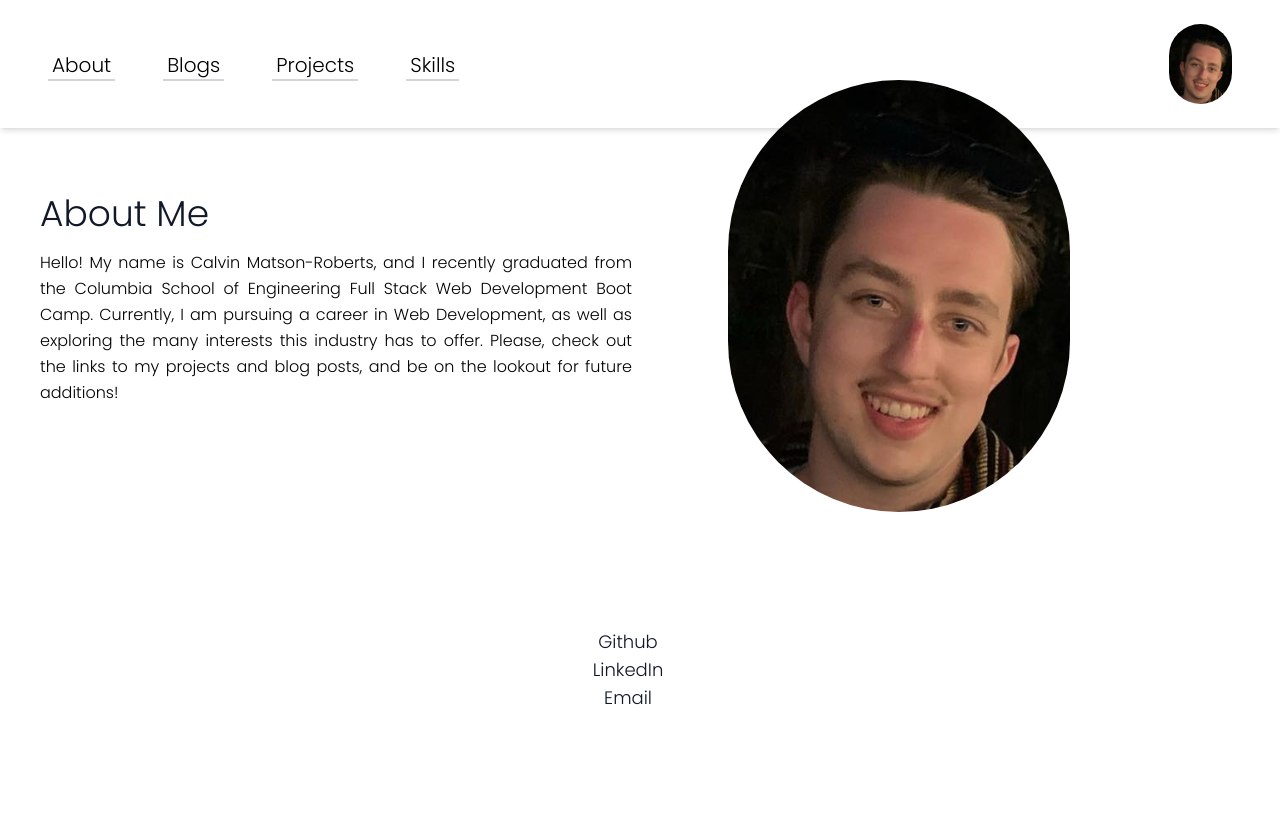
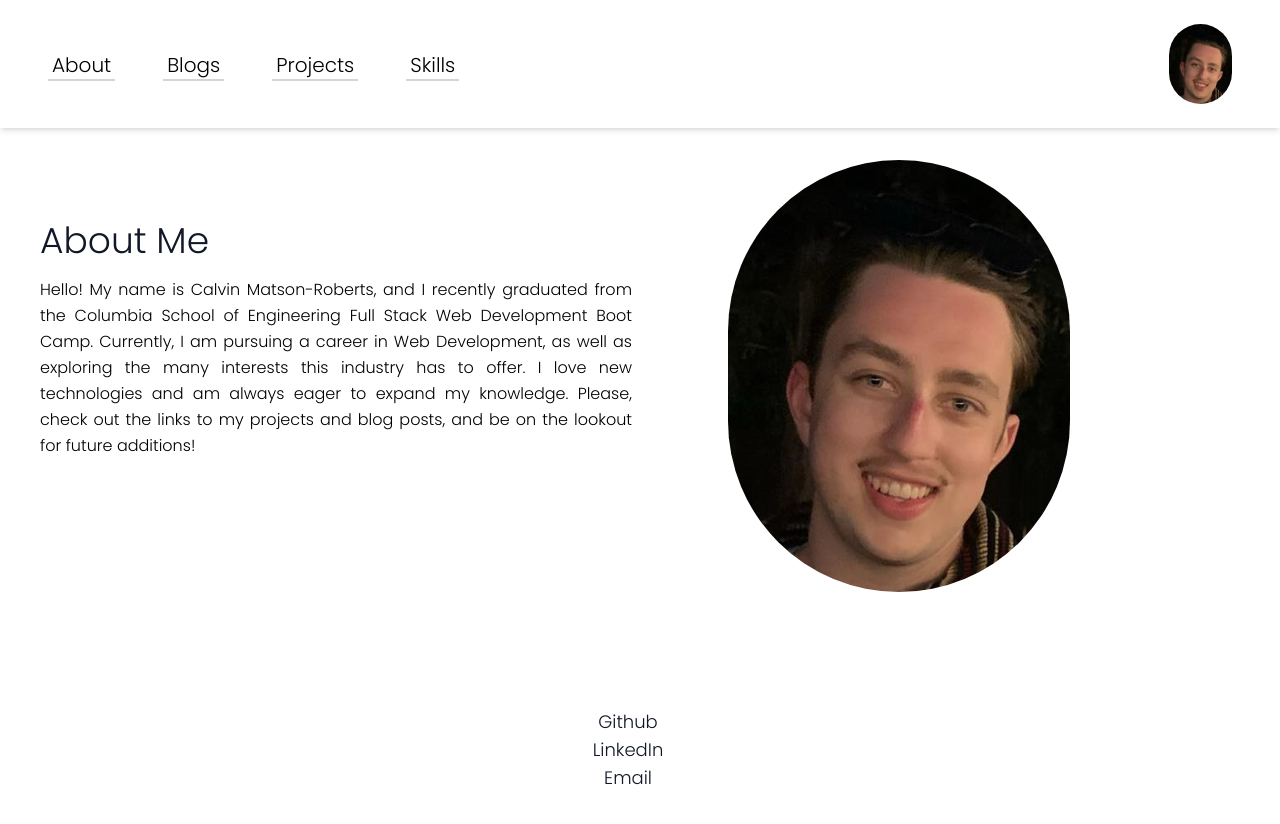
Before and after one commit to croberts27/portfolio, a React (Vite) app: page / in a window 1280 px wide. Shown: the top 824 px of the page. Before the commit the page ends 800 px from the top, so only its background shows below. Built offline with nearby package versions, Linux system fonts and the light colour scheme.

Commit message:
css updates to about page

```diff
--- a/src/pages/About.jsx
+++ b/src/pages/About.jsx
@@ -1,23 +1,27 @@
 function About() {
   return (
-    <section id="about">
+    <section
+      className="text-black flex flex-wrap justify-center items-center  body-font"
+      id="about"
+    >
       <div className="container mx-auto flex px-10 py-20 md:flex-row flex-col items-center">
         <div className="lg:flex-grow md:w-1/2 lg:pr-24 md:pr-16 flex flex-col md:items-start md:text-left mb-16 md:mb-0 items-center text-center">
           <h1 className="title-font sm:text-4xl text-3xl mb-4 font-medium text-gray-900 text-center ">
             <br className="hidden lg:inline-block" /> About Me
           </h1>
-          <p className="mb-8 leading-relaxed text-justify ">
+          <p className="mb-8 leading-relaxed text-black font-medium text-justify ">
             Hello! My name is Calvin Matson-Roberts, and I recently graduated
             from the Columbia School of Engineering Full Stack Web Development
             Boot Camp. Currently, I am pursuing a career in Web Development, as
-            well as exploring the many interests this industry has to offer.
+            well as exploring the many interests this industry has to offer. I
+            love new technologies and am always eager to expand my knowledge.
             Please, check out the links to my projects and blog posts, and be on
             the lookout for future additions!
           </p>
         </div>
         <div className="lg:max-w-lg lg:w-full md:w-1/2 w-5/6">
           <img
-            className="object-cover object-center rounded-full"
+            className="object-cover mt-20 object-center rounded-full"
             alt="profile picture"
             src="src/images/profPic.jpg"
           />
```
